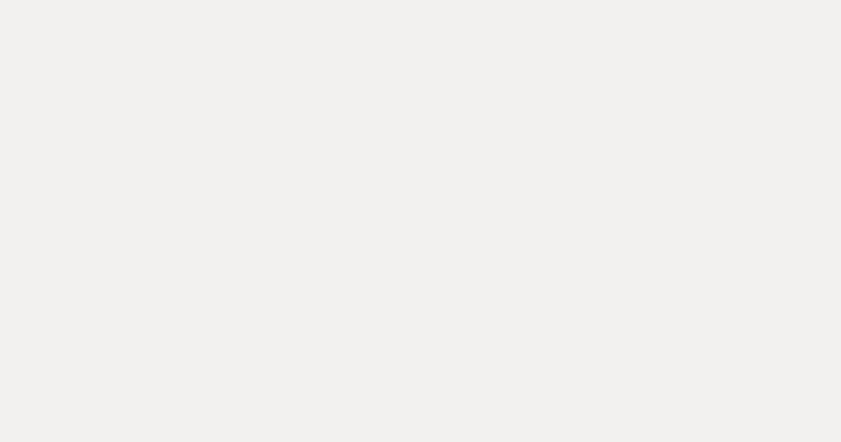
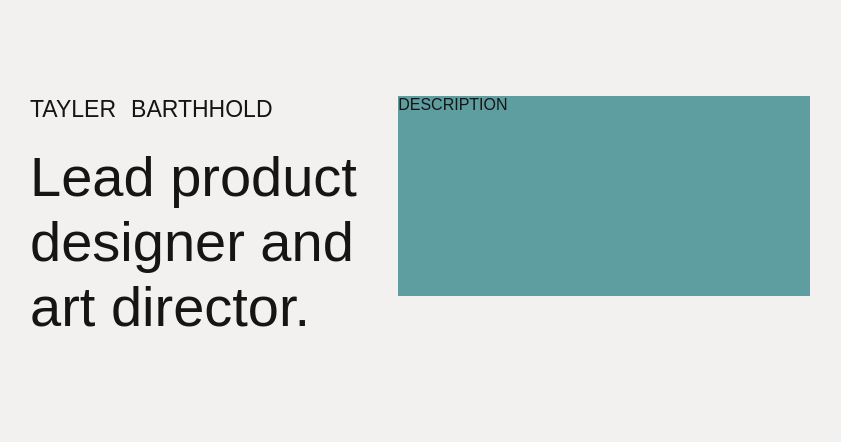
Before and after one commit to Val16eria/html-, a plain HTML site: page index.html in a window 1280 px wide. Shown: the whole page, without its empty margins (220-1061 px from the left). Drawn offline with Linux system fonts and the light colour scheme; a web font is replaced by a local one.

Commit message:
start body

```diff
--- a/css/style.css
+++ b/css/style.css
@@ -32,3 +32,42 @@ body {
     height: 200px;
     background-color: cadetblue;
 }
+
+/* Destinations */
+
+.destinations {
+    padding: 96px 0 100px;
+}
+
+.container-right-dest {
+    padding-left: 250px;
+    padding-right: 250px;
+}
+
+.destinations_row {
+    display: flex;
+    column-gap: 40px;
+}
+
+.destinations__content {
+    width: 408px;
+}
+
+.destinations__description {
+    width: 512px;
+
+}
+
+.destinations__title {
+    margin-bottom: 21px;
+    display: flex;
+    column-gap: 15px;
+    font-size: 23px;
+    font-weight: 400;
+
+}
+
+.destinations__text {
+    font-size: 56px;
+    font-weight: 400;
+}
--- a/index.html
+++ b/index.html
@@ -8,6 +8,27 @@
     <title>html</title>
 </head>
 <body>
-
+    <main>
+        <section class="destinations">
+            <div class="container-right-dest">
+                <div class="destinations_row">
+                    <div class="destinations__content">
+                        <div class="destinations__title">
+                            <p>TAYLER</p>
+                            <p>BARTHHOLD</p>
+                        </div>
+                        <div class="destinations__text">
+                            <p>Lead product designer and art director.</p>
+                        </div>
+                    </div>
+                    <div class="destinations__description">
+                        <div class="block">
+                            DESCRIPTION
+                        </div>
+                    </div>
+                </div>
+            </div>
+        </section>
+    </main>
 </body>
 </html>
```
